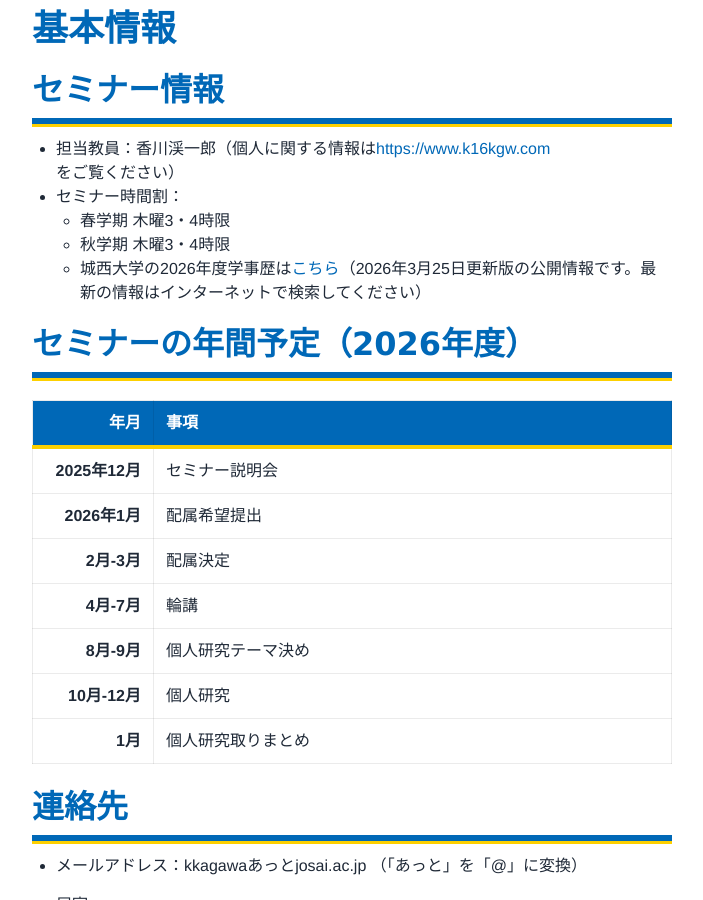
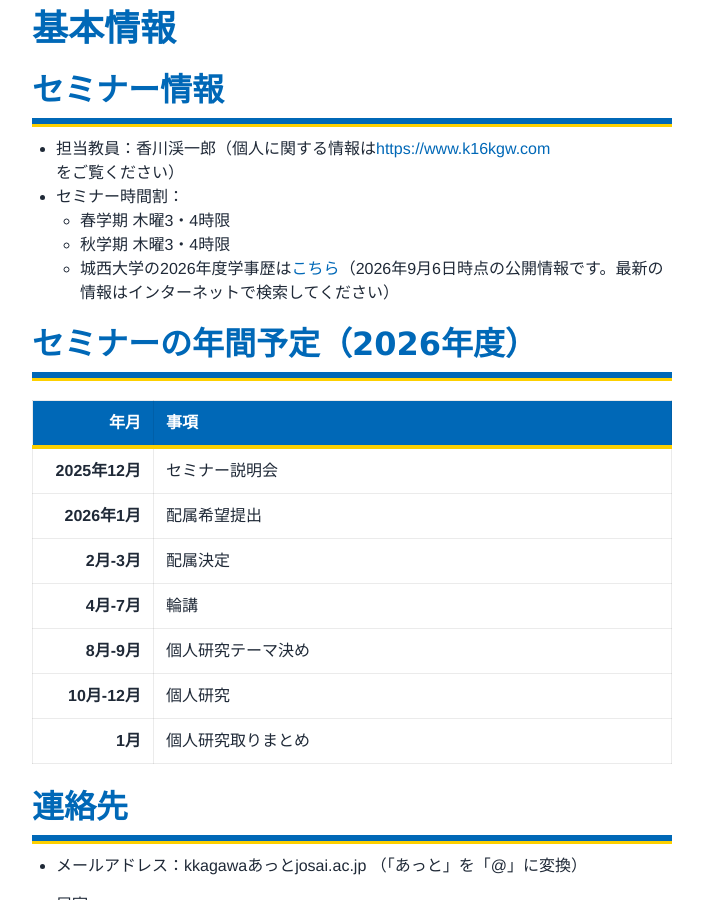
Before and after one commit to k16kgw/k16kgw.github.io, a Jekyll site: the page built from index.md, in a window 1280 px wide and 900 px high, scrolled down 300 px. Shown: the whole window, without its empty margins (288-991 px from the left). Built offline with Jekyll 4.4.1, drawn with Linux system fonts in a browser that asks for light colours.

Commit message:
Update academic calendar link and section title

```diff
--- a/index.md
+++ b/index.md
@@ -14,7 +14,7 @@
 - セミナー時間割：
   - 春学期 木曜3・4時限
   - 秋学期 木曜3・4時限
-  - 城西大学の2026年度学事歴は[こちら](./documents/academic_calendar2026_0325.pdf)（2026年3月25日更新版の公開情報です。最新の情報はインターネットで検索してください）
+  - 城西大学の2026年度学事歴は[こちら](./documents/academic_calendar2026_0727.pdf)（2026年9月6日時点の公開情報です。最新の情報はインターネットで検索してください）
 
 <!-- <span style="color: red; ">now</span> -->
 
@@ -227,7 +227,7 @@
 
 ---
 
-# 更新情報
+# セミナーのニュース
 
 - 2026/07/16    前期セミナーが終わり、打ち上げを行いました。
 - 2026/04/03    2026年度のセミナーが始まりました。
```
